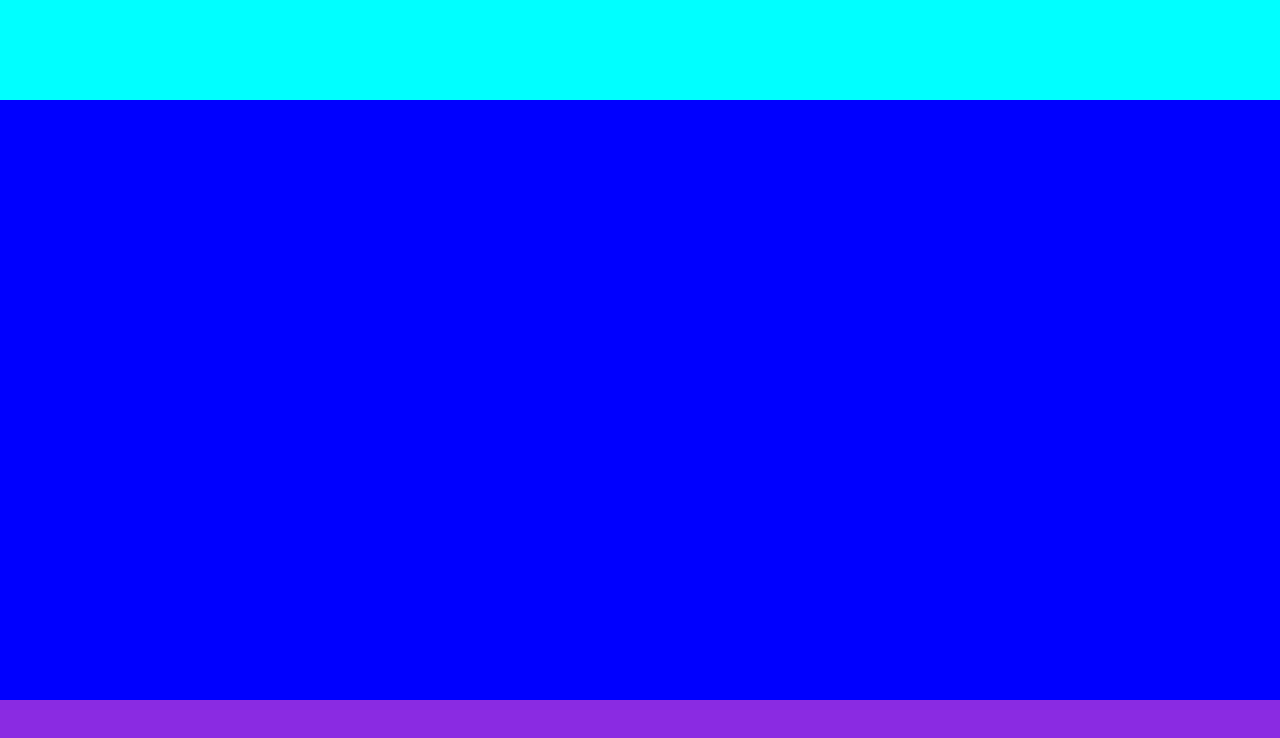
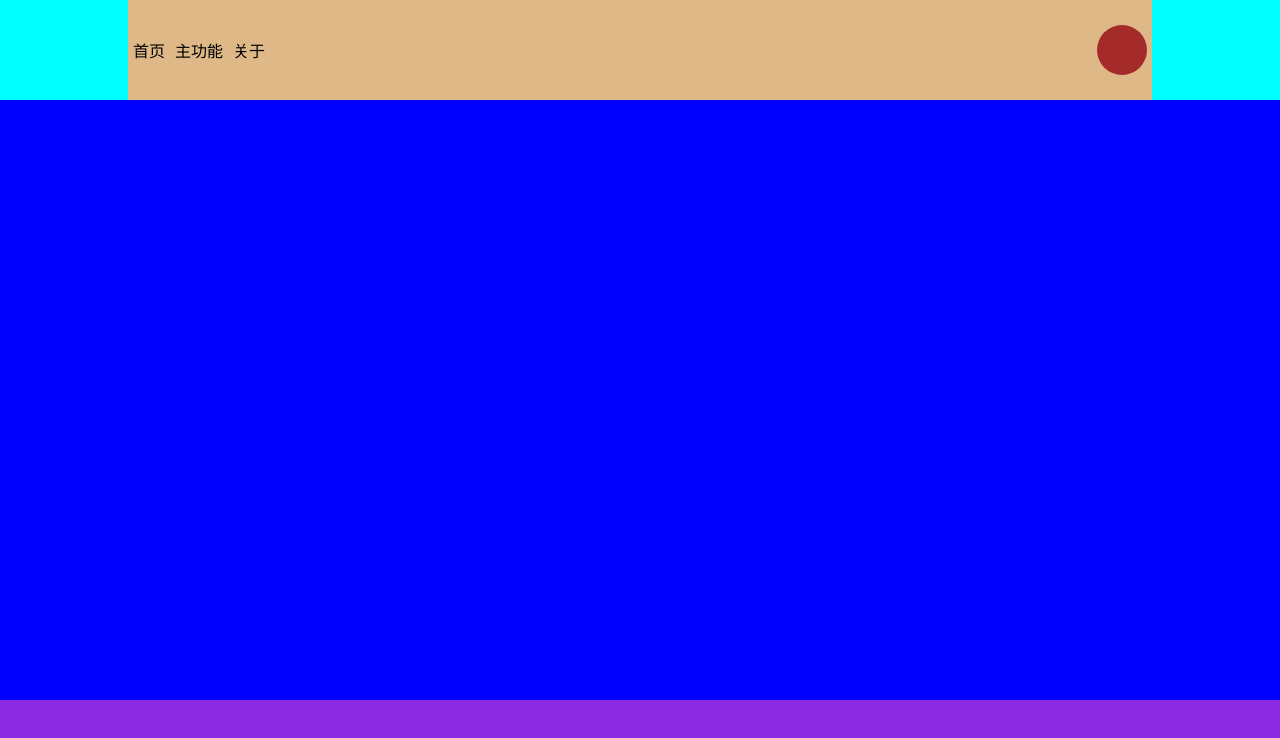
Before and after one commit to KevinBrother/test, a plain HTML site: page web/css3/flex_layout.html in a window 1280 px wide. Drawn offline with Linux system fonts and the light colour scheme.

Commit message:
algorithm

```diff
--- a/web/css3/flex_layout.html
+++ b/web/css3/flex_layout.html
@@ -24,6 +24,36 @@
             background-color: aqua
         }
 
+        nav {
+            width: 80%;
+            height: 100%;
+            margin: 0 auto;
+            background-color: burlywood;
+            display: flex;
+        }
+
+        ul {
+            list-style: none;
+            height: 100%;
+            display: flex;
+            align-items: center;
+        }
+
+        ul li {
+            margin: 0 5px;
+        }
+
+        ul:first-child {
+            margin-right: auto;
+        }
+
+        ul:last-child li {
+            height: 50px;
+            width: 50px;
+            border-radius: 50%;
+            background-color: brown;
+        }
+
         main {
             flex-grow: 1;
             background-color: blue;
@@ -37,7 +67,18 @@
 </head>
 
 <body>
-    <header></header>
+    <header>
+        <nav>
+            <ul>
+                <li>首页</li>
+                <li>主功能</li>
+                <li>关于</li>
+            </ul>
+            <ul>
+                <li></li>
+            </ul>
+        </nav>
+    </header>
     <main></main>
     <footer></footer>
 </body>
```
Also changed, not shown: web/bitwise.html (added, +139 -0 lines).
